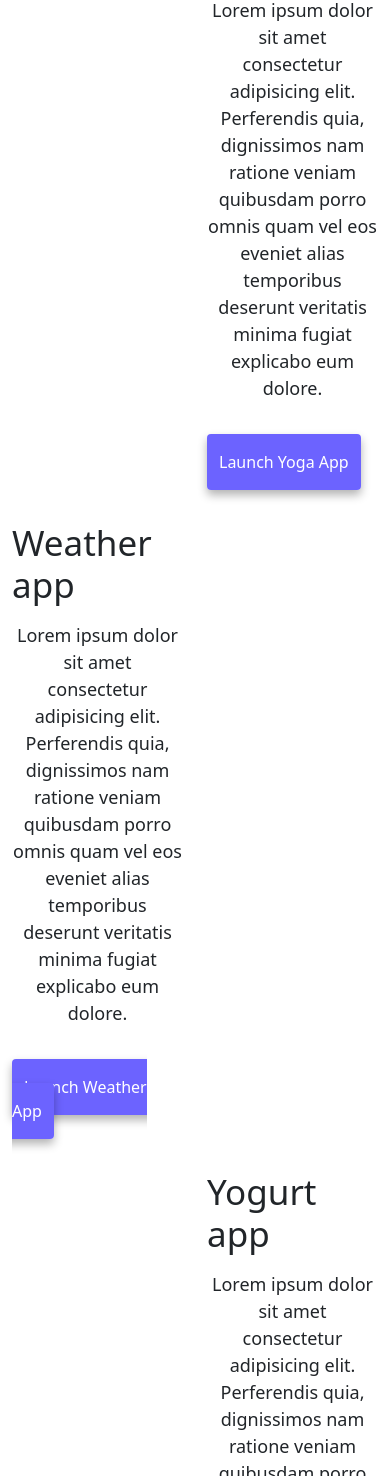
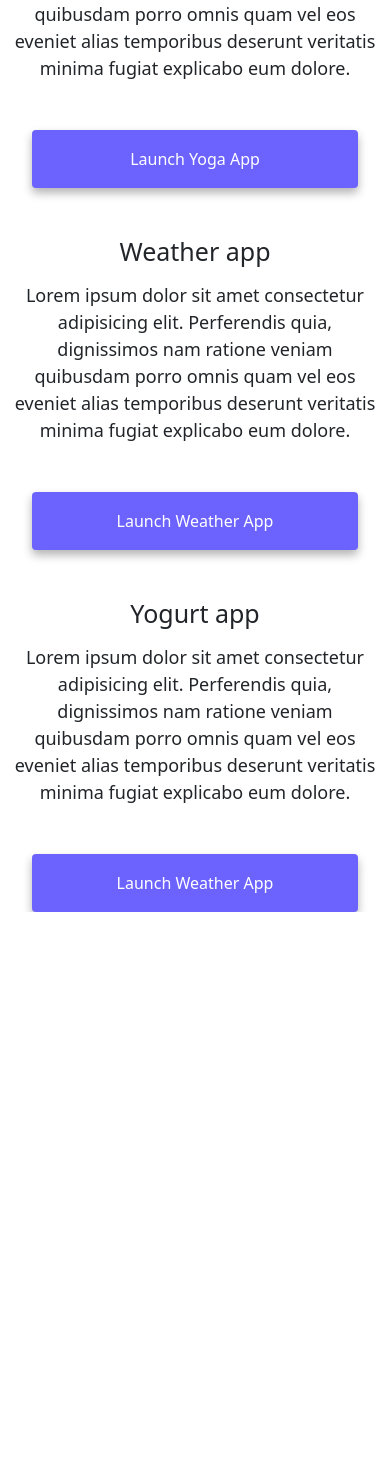
Before and after one commit to olamidej85/jadesola, a plain HTML site: page index.html in a window 390 px wide. Shown: the part 524-2000 px from the top of the page. After the commit the page ends 1436 px from the top, so only its background shows below. Drawn offline with nearby package versions, Linux system fonts and the light colour scheme.

Commit message:
Made the website more responsive

```diff
--- a/index.html
+++ b/index.html
@@ -60,10 +60,10 @@
     </div>
     <div class="container">
       <div class="row">
-        <div class="col-6">
-          <img src="images/yoga.png" class="img-fluid rounded" alt="lady performing yoga" />
+        <div class="col-sm-6">
+          <img src="images/yoga.png" class="img-fluid rounded  d-none d-sm-block" alt="lady performing yoga" />
         </div>
-        <div class="col-6">
+        <div class="col-sm-6">
           <h2 class="mb-3">Yoga app</h2>
           <p>
             Lorem ipsum dolor sit amet consectetur adipisicing elit. Perferendis
@@ -72,12 +72,12 @@
             explicabo eum dolore.
           </p>
           <div class="mt-5">
-            <a href="#" class="primary-link">Launch Yoga App</a>
+            <a href="#" class="primary-link project-btn" >Launch Yoga App</a>
           </div>
         </div>
       </div>
       <div class="row mt-5">
-        <div class="col-6">
+        <div class="col-sm-6">
           <h2 class="mb-3">Weather app</h2>
           <p>
             Lorem ipsum dolor sit amet consectetur adipisicing elit. Perferendis
@@ -86,18 +86,18 @@
             explicabo eum dolore.
           </p>
           <div class="mt-5">
-            <a href="#" class="primary-link">Launch Weather App</a>
+            <a href="#" class="primary-link project-btn">Launch Weather App</a>
           </div>
         </div>
-        <div class="col-6">
-          <img src="images/weather.png" class="img-fluid rounded" alt="weatherappliction image"/>
+        <div class="col-sm-6">
+          <img src="images/weather.png" class="img-fluid rounded d-none d-sm-block" alt="weatherappliction image"/>
         </div>
       </div>
       <div class="row mt-5">
-        <div class="col-6">
-          <img src="images/yogurt.png" class="img-fluid rounded" alt="greek yogurt"/>
+        <div class="col-sm-6">
+          <img src="images/yogurt.png" class="img-fluid rounded  d-none d-sm-block" alt="greek yogurt"/>
         </div>
-        <div class="col-6">
+        <div class="col-sm-6">
           <h2 class="mb-3">Yogurt app</h2>
           <p>
             Lorem ipsum dolor sit amet consectetur adipisicing elit. Perferendis
@@ -106,7 +106,7 @@
             explicabo eum dolore.
           </p>
           <div class="mt-5">
-            <a href="#" class="primary-link">Launch Weather App</a>
+            <a href="#" class="primary-link project-btn">Launch Weather App</a>
           </div>
         </div>
       </div>
--- a/style.css
+++ b/style.css
@@ -3,22 +3,7 @@
     --secondary-color: #f5f2fe;
     --box-shadow: 0 5px 10px rgba(0, 0, 0, 0.3);
   }
-  @media (max-width: 576px){
-    h1 {
-        font-size: 30px;
-        line-height: 1.5;
 
-        text-align: center;
-    }
-    img{
-        display: none;
-    }
-    p{
-        display: block;
-        text-align: center;
-    }
-
-  }
 
   body {
     margin-top: 100px;
@@ -102,3 +87,27 @@
   .email-link:hover {
     text-decoration: underline;
   }
+
+
+  @media (max-width: 576px){
+    h1 {
+        font-size: 40px;
+        line-height: 1.5;
+        text-align: center;
+    }
+    h2{
+        font-size: 25px;
+        text-align: center;
+    }
+    .project-btn{
+        display: block;
+        text-align: center;
+        margin: 0 20px;
+    }
+
+    p{
+        text-align: center;
+    }
+
+
+  }
```
Also changed, not shown: about.html (+3 -3 lines).
